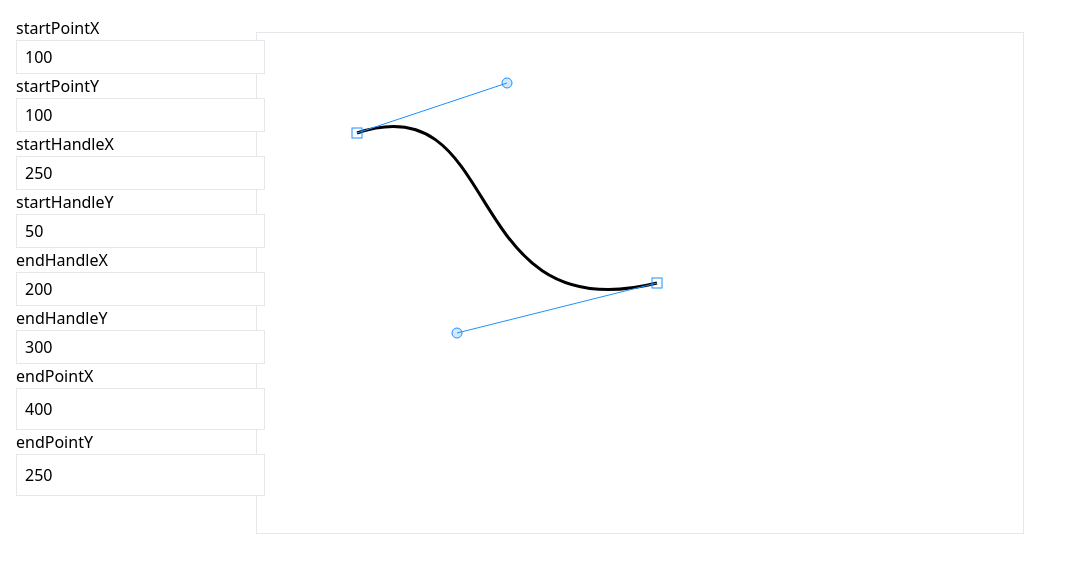
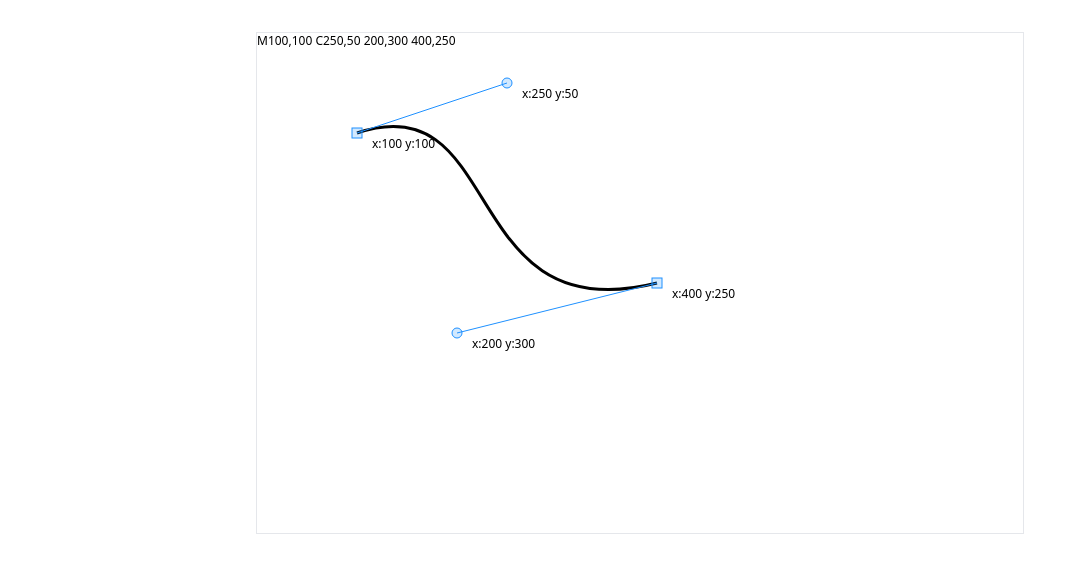
Before and after one commit to syon/bpk, a Nuxt app: page /playground in a window 1280 px wide. Shown: the top 572 px of the page, without its empty margins (0-1071 px from the left). Built offline with nearby package versions, Linux system fonts and the light colour scheme.

Commit message:
:zap: inner

```diff
--- a/components/SimplePath.vue
+++ b/components/SimplePath.vue
@@ -1,6 +1,10 @@
 <template>
+  <g @mousemove="onMousemove">
+    <path class="connector" :d="connectorData" />
+    <foreignObject x="0" y="0" width="300" height="20">
+      <div class="text-xs">{{ connectorData }}</div>
+    </foreignObject>
     <g>
-    <path class="connector" :d="connectorData" />
       <g>
         <rect
           :x="startPoint.x - 5"
@@ -8,14 +12,27 @@
           width="10"
           height="10"
           class="zz-point"
+          @pointerdown="dragStart('startPoint')"
+          @pointerup="dragStop"
         />
+        <text :x="startPoint.x + 15" :y="startPoint.y + 15" font-size="12">
+          x:{{ startPoint.x }} y:{{ startPoint.y }}
+        </text>
+      </g>
+      <g>
         <rect
           :x="endPoint.x - 5"
           :y="endPoint.y - 5"
           width="10"
           height="10"
           class="zz-point"
+          @pointerdown="dragStart('endPoint')"
+          @pointerup="dragStop"
         />
+        <text :x="endPoint.x + 15" :y="endPoint.y + 15" font-size="12">
+          x:{{ endPoint.x }} y:{{ endPoint.y }}
+        </text>
+      </g>
       <g>
         <path :d="startHandlePath" class="zz-handleline" />
         <circle
@@ -23,13 +40,26 @@
           :cy="startHandle.y"
           r="5"
           class="zz-handle"
-          @pointerdown="dragStartSH"
-          @pointerup="dragStopSH"
+          @pointerdown="dragStart('startHandle')"
+          @pointerup="dragStop"
         />
+        <text :x="startHandle.x + 15" :y="startHandle.y + 15" font-size="12">
+          x:{{ startHandle.x }} y:{{ startHandle.y }}
+        </text>
       </g>
       <g>
         <path :d="endHandlePath" class="zz-handleline" />
-        <circle :cx="endHandle.x" :cy="endHandle.y" r="5" class="zz-handle" />
+        <circle
+          :cx="endHandle.x"
+          :cy="endHandle.y"
+          r="5"
+          class="zz-handle"
+          @pointerdown="dragStart('endHandle')"
+          @pointerup="dragStop"
+        />
+        <text :x="endHandle.x + 15" :y="endHandle.y + 15" font-size="12">
+          x:{{ endHandle.x }} y:{{ endHandle.y }}
+        </text>
       </g>
     </g>
   </g>
@@ -37,28 +67,21 @@
 
 <script>
 export default {
-  props: {
-    obj: { type: Object, required: true },
-  },
+  data: () => ({
+    isDragging: false,
+    dragProp: '',
+    startPoint: { x: 100, y: 100 },
+    startHandle: { x: 250, y: 50 },
+    endHandle: { x: 200, y: 300 },
+    endPoint: { x: 400, y: 250 },
+  }),
   computed: {
-    startPoint() {
-      return this.obj.startPoint
-    },
-    endPoint() {
-      return this.obj.endPoint
-    },
-    startHandle() {
-      return this.obj.startHandle
-    },
-    endHandle() {
-      return this.obj.endHandle
-    },
     startHandlePath() {
-      const { startPoint: sp, startHandle: sh } = this.obj
+      const { startPoint: sp, startHandle: sh } = this
       return `M${sp.x},${sp.y} L${sh.x},${sh.y}`
     },
     endHandlePath() {
-      const { endPoint: ep, endHandle: eh } = this.obj
+      const { endPoint: ep, endHandle: eh } = this
       return `M${ep.x},${ep.y} L${eh.x},${eh.y}`
     },
     connectorData() {
@@ -67,16 +90,23 @@ export default {
         startHandle: sh,
         endHandle: eh,
         endPoint: ep,
-      } = this.obj
+      } = this
       return `M${sp.x},${sp.y} C${sh.x},${sh.y} ${eh.x},${eh.y} ${ep.x},${ep.y}`
     },
   },
   methods: {
-    dragStartSH(event) {
-      this.$emit('dragStart', event)
+    dragStart(prop) {
+      this.isDragging = true
+      this.dragProp = prop
     },
-    dragStopSH(event) {
-      this.$emit('dragStop', event)
+    dragStop() {
+      this.isDragging = false
+    },
+    onMousemove(event) {
+      if (!this.isDragging) return false
+      const { offsetX, offsetY } = event
+      this[this.dragProp].x = offsetX
+      this[this.dragProp].y = offsetY
     },
   },
 }
@@ -90,9 +120,10 @@ export default {
 }
 
 .zz-point {
-  fill: none;
+  fill: rgba(30, 144, 255, 0.2);
   stroke: dodgerblue;
   stroke-width: 1;
+  cursor: pointer;
 }
 
 .zz-handle {
--- a/pages/playground.vue
+++ b/pages/playground.vue
@@ -1,57 +1,9 @@
 <template>
   <main>
     <div class="border mt-8 mx-64">
-      <svg
-        width="500"
-        height="500"
-        xmlns="http://www.w3.org/2000/svg"
-        @mousemove="onMousemove"
-      >
-        <simple-path
-          :obj="obj"
-          @dragStart="dragStartSH"
-          @dragStop="dragStopSH"
-        />
+      <svg width="500" height="500" xmlns="http://www.w3.org/2000/svg">
+        <simple-path />
       </svg>
-    </div>
-    <div class="absolute top-0">
-      <div class="flex flex-col w-32 p-4">
-        <label>
-          <span>startPointX</span>
-          <input v-model="startPointX" type="number" class="border px-2 py-1" />
-        </label>
-        <label>
-          <span>startPointY</span>
-          <input v-model="startPointY" type="number" class="border px-2 py-1" />
-        </label>
-
-        <label>
-          <span>startHandleX</span>
-          <input v-model="startHandleX" type="number" class="border px-2 py-1" />
-        </label>
-        <label>
-          <span>startHandleY</span>
-          <input v-model="startHandleY" type="number" class="border px-2 py-1" />
-        </label>
-
-        <label>
-          <span>endHandleX</span>
-          <input v-model="endHandleX" type="number" class="border px-2 py-1" />
-        </label>
-        <label>
-          <span>endHandleY</span>
-          <input v-model="endHandleY" type="number" class="border px-2 py-1" />
-        </label>
-
-        <label>
-          <span>endPointX</span>
-          <input v-model="endPointX" type="number" class="border p-2" />
-        </label>
-        <label>
-          <span>endPointY</span>
-          <input v-model="endPointY" type="number" class="border p-2" />
-        </label>
-      </div>
     </div>
   </main>
 </template>
@@ -59,40 +11,5 @@
 <script>
 export default {
   name: 'PlaygroundPage',
-  data: () => ({
-    isDragging: false,
-    startPointX: 100,
-    startPointY: 100,
-    startHandleX: 250,
-    startHandleY: 50,
-    endHandleX: 200,
-    endHandleY: 300,
-    endPointX: 400,
-    endPointY: 250,
-  }),
-  computed: {
-    obj() {
-      return {
-        startPoint: { x: this.startPointX, y: this.startPointY },
-        startHandle: { x: this.startHandleX, y: this.startHandleY },
-        endHandle: { x: this.endHandleX, y: this.endHandleY },
-        endPoint: { x: this.endPointX, y: this.endPointY },
-      }
-    },
-  },
-  methods: {
-    onMousemove(event) {
-      if (!this.isDragging) return false
-      const { offsetX, offsetY } = event
-      this.startHandleX = offsetX
-      this.startHandleY = offsetY
-    },
-    dragStartSH(eee) {
-      this.isDragging = true
-    },
-    dragStopSH(eee) {
-      this.isDragging = false
-    },
-  },
 }
 </script>
```
Lines whose indentation alone changed are shown as unchanged.
